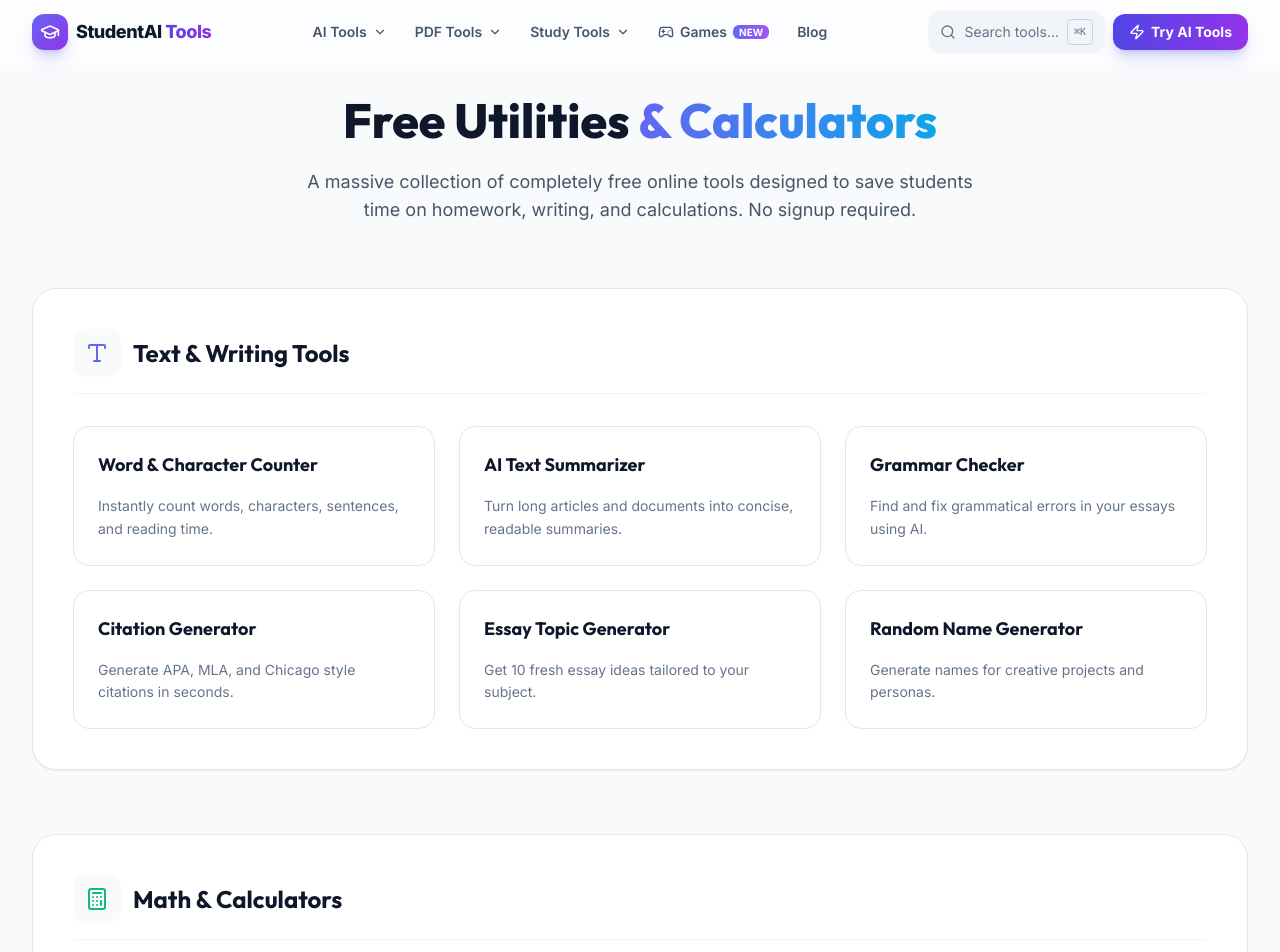
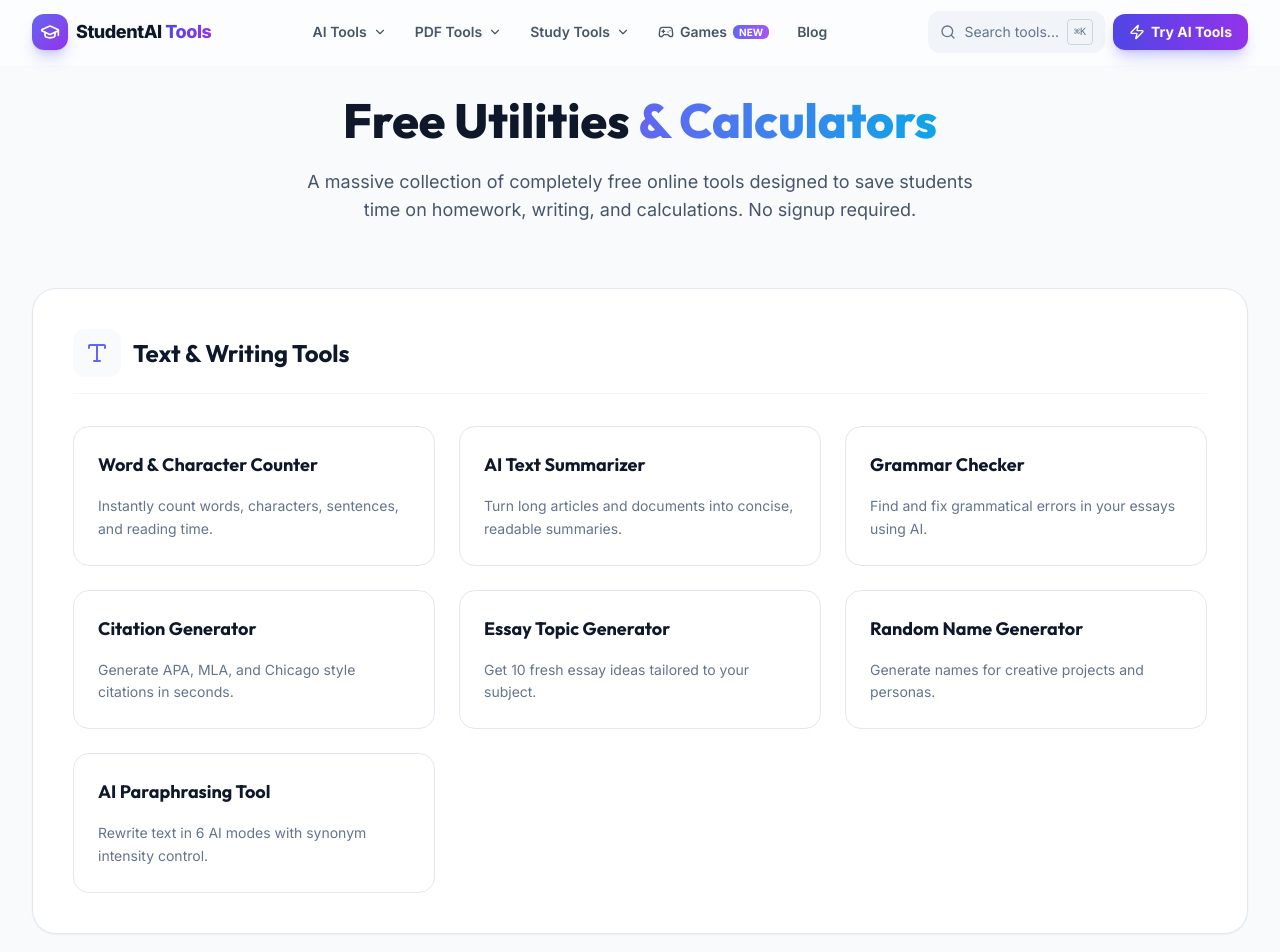
Before and after one commit to roshanpal8085/studentai-tools, a React (Vite) app in the folder frontend/: page /free-tools in a window 1280 px wide. Shown: the top 952 px of the page. Built offline with nearby package versions, Linux system fonts and the light colour scheme.

Commit message:
feat: restore Paraphrasing Tool visibility on Free Utilities and Footer

```diff
--- a/frontend/src/components/Footer.jsx
+++ b/frontend/src/components/Footer.jsx
@@ -25,6 +25,7 @@
               <li><Link to="/email-writer" className="text-slate-500 dark:text-slate-400 hover:text-primary transition-colors">AI Email Writer</Link></li>
               <li><Link to="/instagram-caption-generator" className="text-slate-500 dark:text-slate-400 hover:text-primary transition-colors">Caption Generator</Link></li>
               <li><Link to="/free-pdf-tools" className="text-slate-500 dark:text-slate-400 hover:text-primary transition-colors">PDF Toolkit</Link></li>
+              <li><Link to="/tools/paraphrasing-tool" className="text-slate-500 dark:text-slate-400 hover:text-primary transition-colors font-bold text-indigo-500">Paraphraser AI</Link></li>
               <li><Link to="/tools/internet-speed-test" className="text-slate-500 dark:text-slate-400 hover:text-primary transition-colors">Internet Speed Test</Link></li>
               <li><Link to="/blog" className="text-slate-500 dark:text-slate-400 hover:text-primary transition-colors">Blog</Link></li>
             </ul>
--- a/frontend/src/pages/FreeUtilities.jsx
+++ b/frontend/src/pages/FreeUtilities.jsx
@@ -17,6 +17,7 @@
       { name: 'Citation Generator', path: '/tools/citation-generator', desc: 'Generate APA, MLA, and Chicago style citations in seconds.' },
       { name: 'Essay Topic Generator', path: '/tools/essay-topic-generator', desc: 'Get 10 fresh essay ideas tailored to your subject.' },
       { name: 'Random Name Generator', path: '/tools/random-name-generator', desc: 'Generate names for creative projects and personas.' },
+      { name: 'AI Paraphrasing Tool', path: '/tools/paraphrasing-tool', desc: 'Rewrite text in 6 AI modes with synonym intensity control.' },
     ]
   },
   {
@@ -72,7 +73,8 @@
     { "@type": "ListItem", "position": 7, "item": { "@type": "SoftwareApplication", "name": "AI Quiz Generator", "url": "https://studentaitools.in/ai-quiz-generator" } },
     { "@type": "ListItem", "position": 8, "item": { "@type": "SoftwareApplication", "name": "AI Assignment Generator", "url": "https://studentaitools.in/ai-assignment-generator" } },
     { "@type": "ListItem", "position": 9, "item": { "@type": "SoftwareApplication", "name": "Presentation Builder", "url": "https://studentaitools.in/presentation-generator" } },
-    { "@type": "ListItem", "position": 10, "item": { "@type": "SoftwareApplication", "name": "Internet Speed Test", "url": "https://studentaitools.in/tools/internet-speed-test" } }
+    { "@type": "ListItem", "position": 10, "item": { "@type": "SoftwareApplication", "name": "Internet Speed Test", "url": "https://studentaitools.in/tools/internet-speed-test" } },
+    { "@type": "ListItem", "position": 11, "item": { "@type": "SoftwareApplication", "name": "Paraphrasing Tool", "url": "https://studentaitools.in/tools/paraphrasing-tool" } }
   ]
 };
 
```
